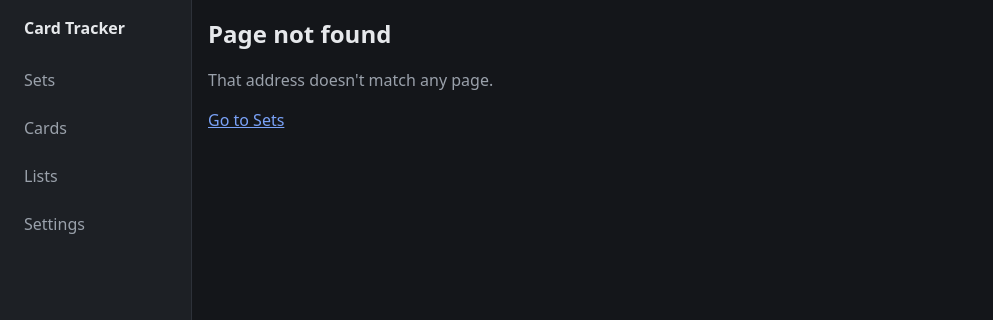
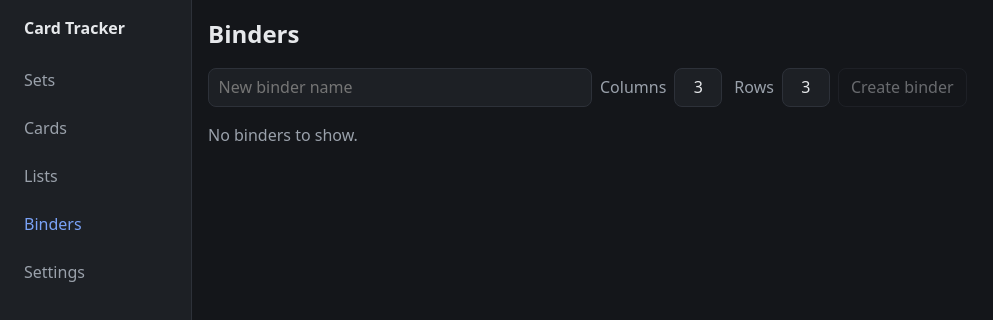
Before and after one commit to JohnBrockway/ygo-portfolio-app, a React (Vite) app in the folder app/: page /binders in a window 1280 px wide. Before the commit this address had no page. Shown: the top 320 px of the page, without its empty margins (0-993 px from the left). Built offline with nearby package versions, Linux system fonts and the light colour scheme.

Commit message:
Add binders summary page, with functionality for adding, editing, and deleting binders

```diff
--- a/app/src/App.tsx
+++ b/app/src/App.tsx
@@ -1,5 +1,6 @@
 import { BrowserRouter, Navigate, Route, Routes } from "react-router-dom";
 import { AppShell } from "./components/AppShell";
+import { BindersPage } from "./pages/BindersPage";
 import { CardDetailPage } from "./pages/CardDetailPage";
 import { CardsPage } from "./pages/CardsPage";
 import { ListDetailPage } from "./pages/ListDetailPage";
@@ -24,6 +25,7 @@ export default function App() {
           <Route path="/printings/:setcodeId" element={<PrintingPage />} />
           <Route path="/lists" element={<ListsPage />} />
           <Route path="/lists/:listId" element={<ListDetailPage />} />
+          <Route path="/binders" element={<BindersPage />} />
           <Route path="/settings" element={<SettingsPage />} />
           <Route path="*" element={<NotFoundPage />} />
         </Route>
--- a/app/src/components/AppShell.tsx
+++ b/app/src/components/AppShell.tsx
@@ -8,6 +8,7 @@ const NAV_ITEMS = [
   { to: "/sets", label: "Sets" },
   { to: "/cards", label: "Cards" },
   { to: "/lists", label: "Lists" },
+  { to: "/binders", label: "Binders" },
   { to: "/settings", label: "Settings" },
 ];
 
--- /dev/null
+++ b/app/src/components/BinderMeta.tsx
@@ -0,0 +1,13 @@
+import type { BinderCardRecord, BinderRecord } from "../data/bindersDb";
+import { formatCount } from "../data/formatCount";
+
+// What a binder holds, in one line: the grid of its pages, how many pages, and how many cards (placed or not).
+export function BinderMeta({ binder, cards }: { binder: BinderRecord; cards: readonly BinderCardRecord[] }) {
+  return (
+    <div className="row-meta">
+      <span>{`${binder.columns} × ${binder.rows} grid`}</span>
+      <span>{formatCount(binder.pageIds.length, "page", "pages")}</span>
+      <span>{formatCount(cards.length, "card", "cards")}</span>
+    </div>
+  );
+}
--- /dev/null
+++ b/app/src/components/GridSizeInput.tsx
@@ -0,0 +1,28 @@
+type GridSizeInputProps = {
+  // "Columns" or "Rows": shown next to the box.
+  label: string;
+  // The box holds text, not a number, so that "empty" is something it can be while the user types.
+  text: string;
+  onTextChange: (text: string) => void;
+  invalid: boolean;
+};
+
+// A box for one side of a binder's grid. It only accepts digits (anything else typed or pasted is dropped), and
+// selects what it holds when it gets focus, so typing replaces the default instead of adding to it. Whether the
+// number is in range is for the caller to decide (see BindersPage).
+export function GridSizeInput({ label, text, onTextChange, invalid }: GridSizeInputProps) {
+  return (
+    <label className="grid-size-field">
+      <span className="muted">{label}</span>
+      <input
+        className="text-input"
+        type="text"
+        inputMode="numeric"
+        value={text}
+        aria-invalid={invalid}
+        onFocus={(event) => event.target.select()}
+        onChange={(event) => onTextChange(event.target.value.replace(/\D/g, ""))}
+      />
+    </label>
+  );
+}
--- a/app/src/index.css
+++ b/app/src/index.css
@@ -541,6 +541,26 @@ a {
   font-size: 0.875rem;
 }
 
+.grid-size-fields {
+  display: flex;
+  flex-wrap: wrap;
+  align-items: center;
+  gap: 0.5rem 0.75rem;
+}
+
+.grid-size-field {
+  display: flex;
+  align-items: center;
+  gap: 0.5rem;
+}
+
+/* Overrides .inline-form .text-input above (same specificity, so being later in the file is what makes it win). */
+.grid-size-field .text-input {
+  flex: none;
+  width: 3rem;
+  text-align: center;
+}
+
 /* Tile image made of several images stacked like a pile of cards (see TileStack). It reuses the .tile-image box;
    the area sits inside it where the box's 0.5rem padding would be, and TileStack places each image in it. */
 
--- /dev/null
+++ b/app/src/pages/BindersPage.tsx
@@ -0,0 +1,151 @@
+import { useState } from "react";
+import type { ReactNode } from "react";
+import { BinderMeta } from "../components/BinderMeta";
+import { GridSizeInput } from "../components/GridSizeInput";
+import { NameForm } from "../components/NameForm";
+import { SummaryRow } from "../components/SummaryRow";
+import {
+  canChangeBinders,
+  createBinder,
+  deleteBinder,
+  getBinderCards,
+  renameBinder,
+  useLiveBinders,
+} from "../data/binders";
+import { MAX_GRID_SIZE, MIN_GRID_SIZE } from "../data/bindersDb";
+import type { BinderCardRecord, BinderRecord } from "../data/bindersDb";
+
+const BACK_LABEL = "binders";
+
+// What the grid boxes of a new binder start with (and go back to after a binder has been created).
+const DEFAULT_COLUMNS_TEXT = "3";
+const DEFAULT_ROWS_TEXT = "3";
+
+// The grid size a box's text stands for, or null if it isn't a whole number from MIN_GRID_SIZE to MAX_GRID_SIZE
+// (which includes it being empty). The boxes only accept digits, so the text is never anything else.
+function parseGridSizeText(text: string): number | null {
+  if (text === "") {
+    return null;
+  }
+  const size = Number(text);
+  return size >= MIN_GRID_SIZE && size <= MAX_GRID_SIZE ? size : null;
+}
+
+function BinderSummaryRow({
+  binder,
+  cards,
+  changesDisabled,
+}: {
+  binder: BinderRecord;
+  cards: readonly BinderCardRecord[];
+  changesDisabled: boolean;
+}) {
+  return (
+    <SummaryRow
+      noun="binder"
+      name={binder.name}
+      meta={<BinderMeta binder={binder} cards={cards} />}
+      // There is no binder page yet, so for now this lands on the not-found page.
+      openTo={`/binders/${binder.id}`}
+      backLabel={BACK_LABEL}
+      editable={true}
+      changesDisabled={changesDisabled}
+      deleteConsequence="Its layout is lost, but your lists are not affected."
+      renameRecord={(name) => renameBinder(binder.id, name)}
+      deleteRecord={() => deleteBinder(binder.id)}
+    />
+  );
+}
+
+function NewBinderForm({ disabled }: { disabled: boolean }) {
+  const [columnsText, setColumnsText] = useState(DEFAULT_COLUMNS_TEXT);
+  const [rowsText, setRowsText] = useState(DEFAULT_ROWS_TEXT);
+
+  const columns = parseGridSizeText(columnsText);
+  const rows = parseGridSizeText(rowsText);
+  const gridIsInvalid = columns === null || rows === null;
+
+  async function save(name: string) {
+    // The create button is disabled while the grid is invalid, so this is a mistake in this component, not a user error.
+    if (columns === null || rows === null) {
+      throw new Error("Tried to create a binder while its grid size is invalid");
+    }
+    return createBinder(name, columns, rows);
+  }
+
+  function resetGrid() {
+    setColumnsText(DEFAULT_COLUMNS_TEXT);
+    setRowsText(DEFAULT_ROWS_TEXT);
+  }
+
+  let gridProblem: ReactNode = null;
+  if (gridIsInvalid) {
+    gridProblem = (
+      <p className="form-error" role="alert">
+        {`Columns and rows must each be a number from ${MIN_GRID_SIZE} to ${MAX_GRID_SIZE}.`}
+      </p>
+    );
+  }
+
+  return (
+    <>
+      <NameForm
+        noun="binder"
+        initialName=""
+        label="New binder name"
+        submitText="Create binder"
+        disabled={disabled || gridIsInvalid}
+        save={save}
+        extraFields={
+          <div className="grid-size-fields">
+            <GridSizeInput
+              label="Columns"
+              text={columnsText}
+              onTextChange={setColumnsText}
+              invalid={columns === null}
+            />
+            <GridSizeInput label="Rows" text={rowsText} onTextChange={setRowsText} invalid={rows === null} />
+          </div>
+        }
+        onSaved={resetGrid}
+      />
+      {gridProblem}
+    </>
+  );
+}
+
+export function BindersPage() {
+  const bindersState = useLiveBinders();
+  const changesDisabled = !canChangeBinders(bindersState);
+
+  let content: ReactNode;
+  if (bindersState.status === "loading") {
+    content = <p className="muted">Loading binders…</p>;
+  } else if (bindersState.activeBinders.length === 0) {
+    // Unlike lists there are no built-in binders, so this is also what a new user sees (after a failed load the
+    // banner says why).
+    content = <p className="muted">No binders to show.</p>;
+  } else {
+    content = (
+      <ul className="row-list">
+        {bindersState.activeBinders.map((binder) => (
+          <li key={binder.id}>
+            <BinderSummaryRow
+              binder={binder}
+              cards={getBinderCards(bindersState, binder.id)}
+              changesDisabled={changesDisabled}
+            />
+          </li>
+        ))}
+      </ul>
+    );
+  }
+
+  return (
+    <>
+      <h1>Binders</h1>
+      <NewBinderForm disabled={changesDisabled} />
+      {content}
+    </>
+  );
+}
```
